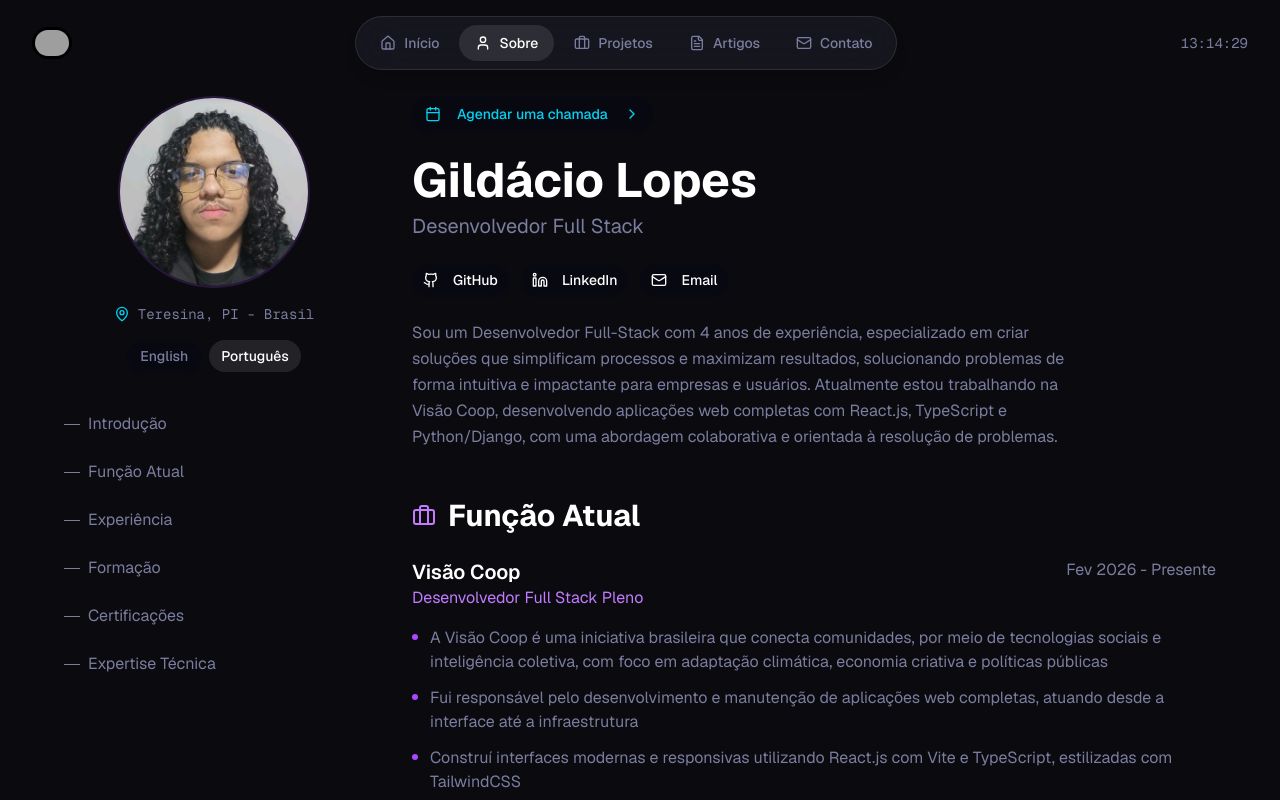
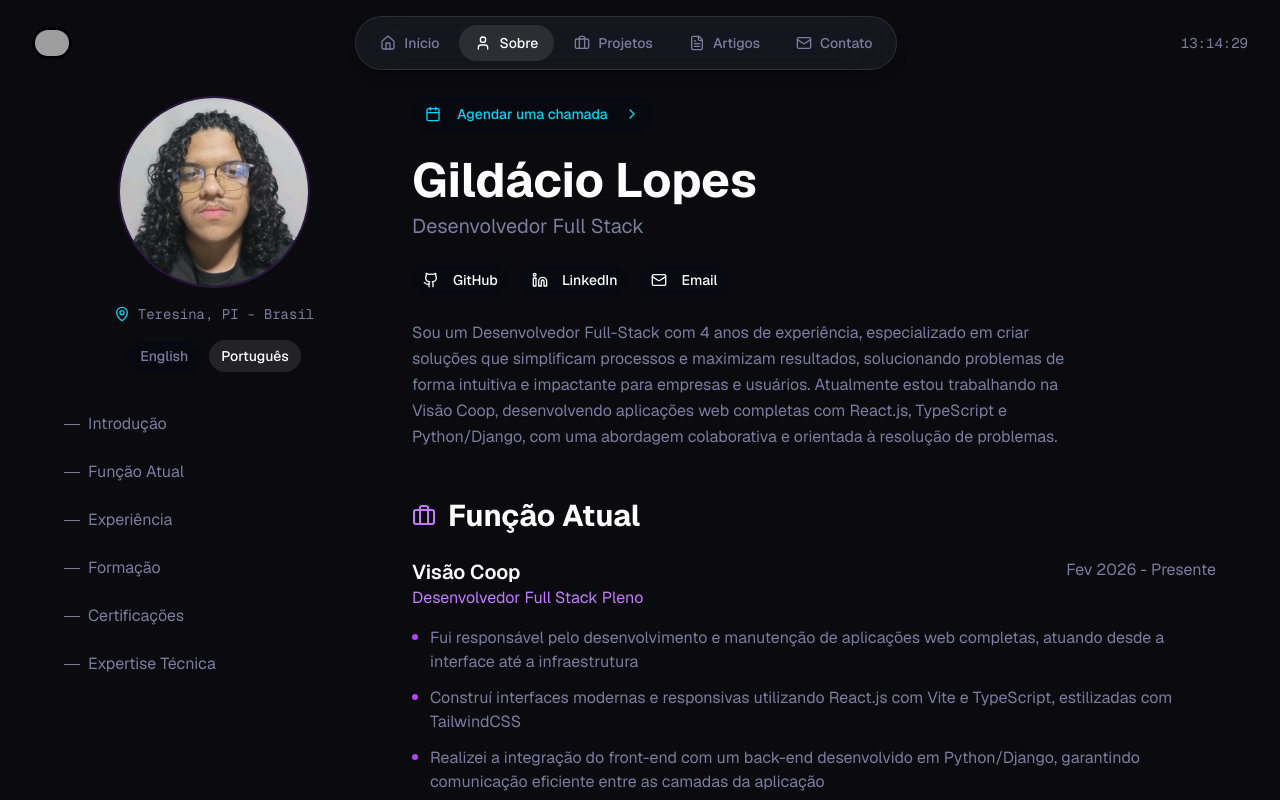
Before and after one commit to Gildaciolopes/interactive-portfolio, a Next.js app: page /about in a window 1280 px wide. Shown: the top 800 px of the page. Built offline with nearby package versions, Linux system fonts and the light colour scheme; grey boxes are pictures that could not be loaded.

Commit message:
refactor: remove outdated descriptions of Visão Coop from achievements

```diff
--- a/app/about/page.tsx
+++ b/app/about/page.tsx
@@ -33,7 +33,6 @@ const experiencesData = {
         },
       ],
       achievements: [
-        "Visão Coop is a Brazilian initiative that connects communities through social technologies and collective intelligence, focusing on climate adaptation, creative economy, and public policy",
         "Responsible for the development and maintenance of complete web applications, working from the interface to the infrastructure",
         "Built modern and responsive interfaces using React.js with Vite and TypeScript, styled with TailwindCSS",
         "Integrated the front-end with a back-end developed in Python/Django, ensuring efficient communication between the application layers",
@@ -109,7 +108,6 @@ const experiencesData = {
         },
       ],
       achievements: [
-        "A Visão Coop é uma iniciativa brasileira que conecta comunidades, por meio de tecnologias sociais e inteligência coletiva, com foco em adaptação climática, economia criativa e políticas públicas",
         "Fui responsável pelo desenvolvimento e manutenção de aplicações web completas, atuando desde a interface até a infraestrutura",
         "Construí interfaces modernas e responsivas utilizando React.js com Vite e TypeScript, estilizadas com TailwindCSS",
         "Realizei a integração do front-end com um back-end desenvolvido em Python/Django, garantindo comunicação eficiente entre as camadas da aplicação",
```
